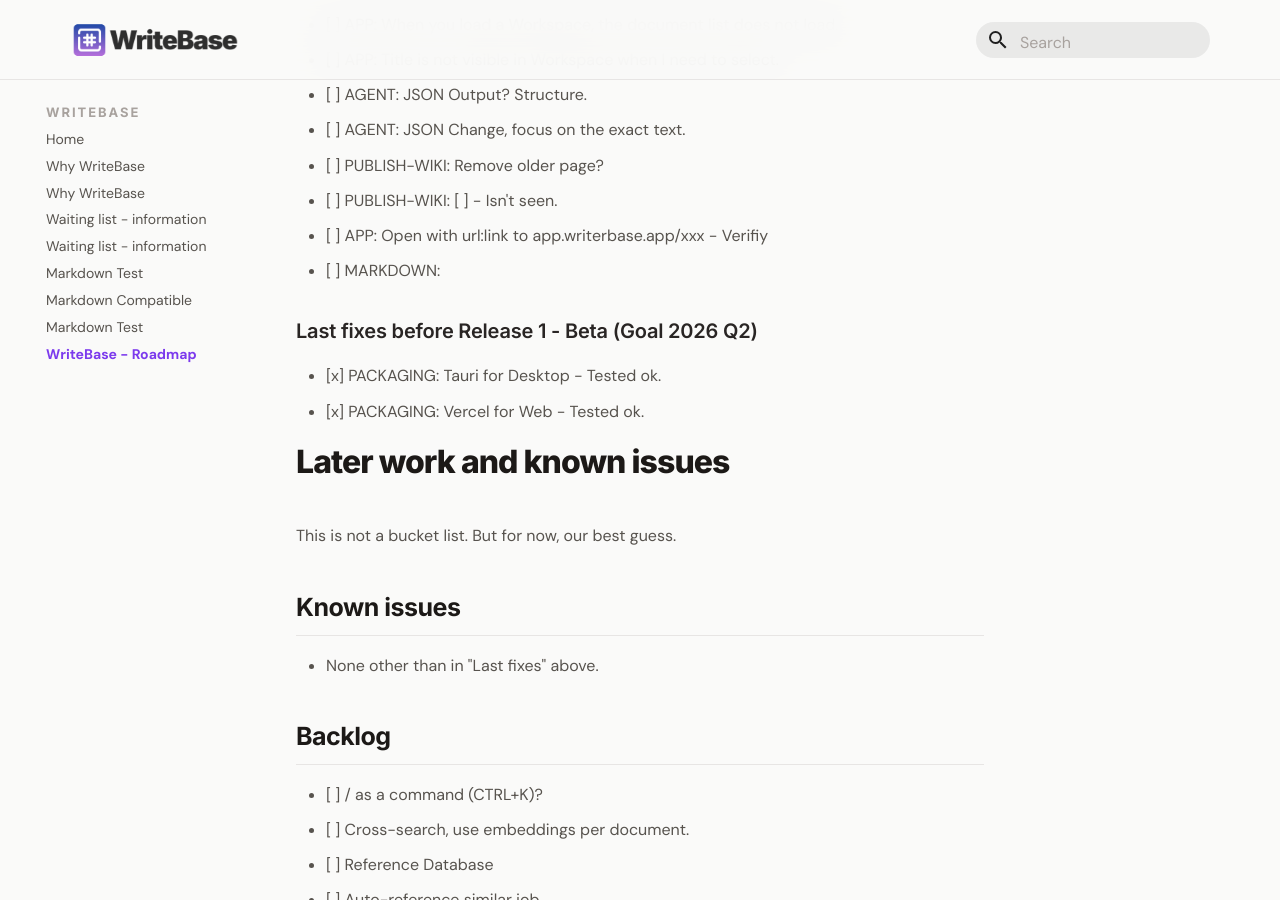
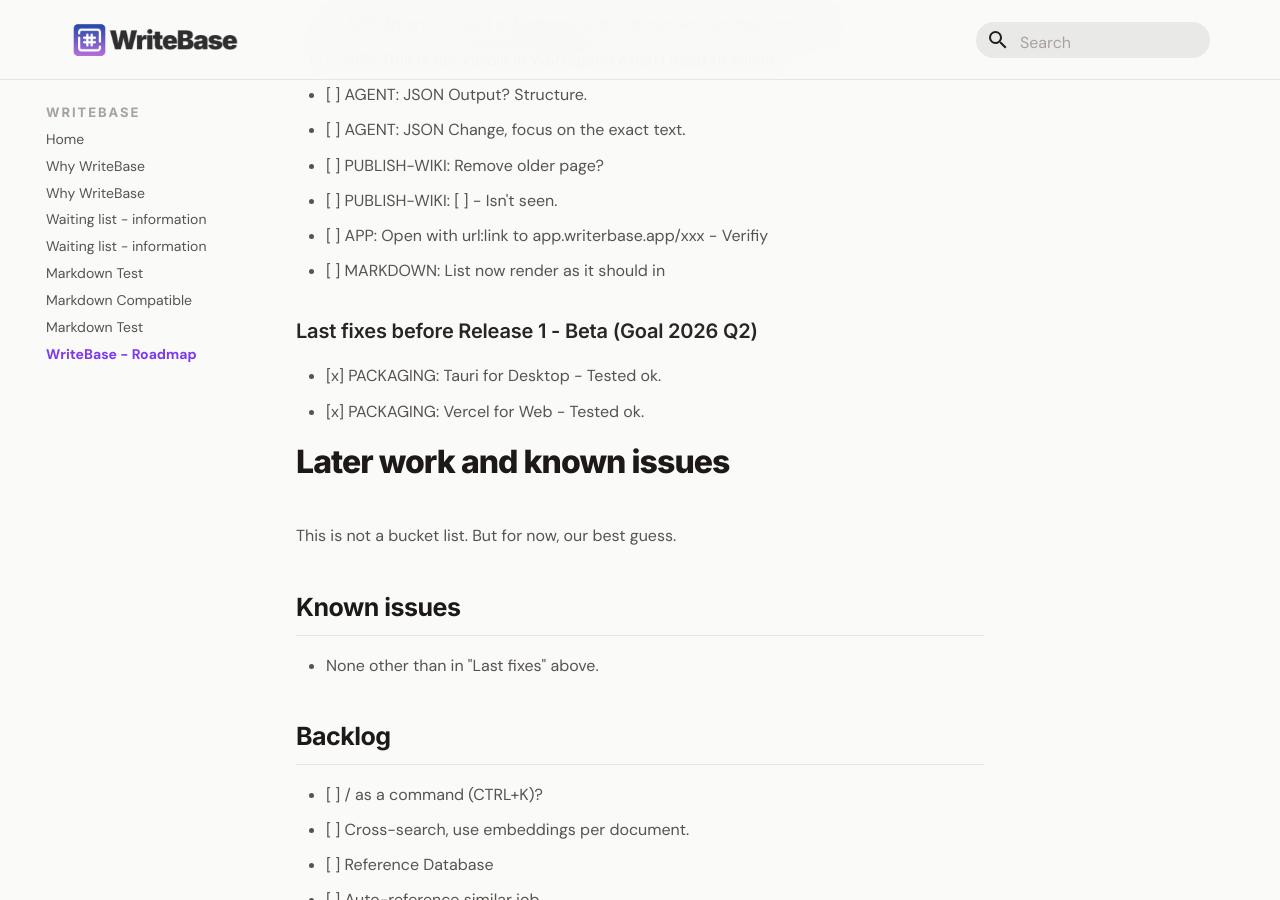
Before and after one commit to larssonhthomas-afk/writebase-docs, an MkDocs documentation site: the page built from docs/9writebase---roadmap.md, in a window 1280 px wide and 900 px high, scrolled down 653 px. Built offline with MkDocs 1.6.1 and Material for MkDocs 9.7.7, drawn with Linux system fonts in a browser that asks for light colours; some web fonts are replaced.

Commit message:
Update 9writebase---roadmap.md

```diff
--- a/docs/9writebase---roadmap.md
+++ b/docs/9writebase---roadmap.md
@@ -29,7 +29,7 @@ This Backlog has a priority 1-3.
 - [ ] PUBLISH-WIKI: Remove older page?
 - [ ] PUBLISH-WIKI: [ ] - Isn't seen.
 - [ ] APP: Open with url:link to app.writerbase.app/xxx - Verifiy
-- [ ] MARKDOWN:
+- [ ] MARKDOWN: List now render as it should in
 
 ### Last fixes before Release 1 - Beta (Goal 2026 Q2)
 
```
